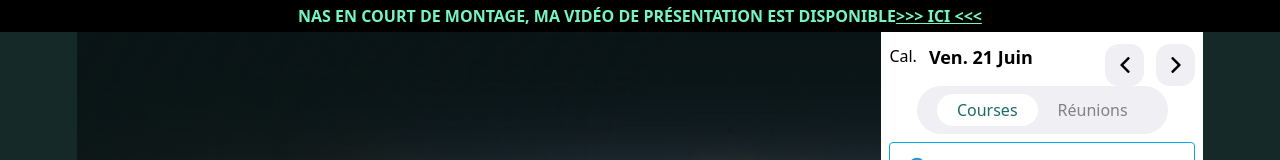
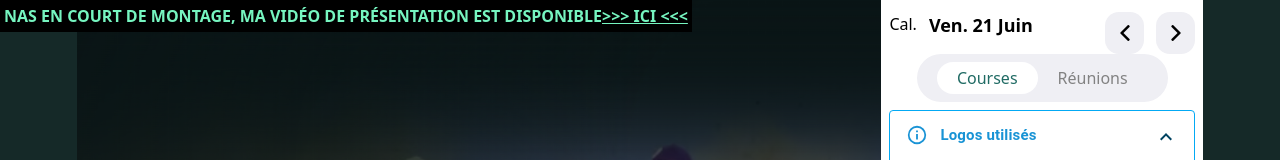
Before and after one commit to CyrilPERIE/e-pmu-front, a React (Create React App) app: page / in a window 1280 px wide. Shown: the top 160 px of the page. Built offline with nearby package versions, Linux system fonts and the light colour scheme; no server answers.

Commit message:
Flex to absolute

```diff
--- a/src/components/Main.tsx
+++ b/src/components/Main.tsx
@@ -10,7 +10,7 @@ const Main: React.FC = () => {
 
   return (
     <div className="h-screen flex flex-col bg-background-color select-none">
-      <div className="cursor-pointer text-accent-color bg-black p-1 flex uppercase justify-center font-bold">
+      <div className="absolute top-0 cursor-pointer text-accent-color bg-black p-1 flex uppercase justify-center font-bold">
         NAS en court de montage, ma vidéo de présentation est disponible <a className='underline' href='https://youtu.be/qixCdcYSn8E' target="_blank">{`>>> ici <<<`}</a>
       </div>
       <div className="h-[97%] xl:px-[6%] flex">
```
